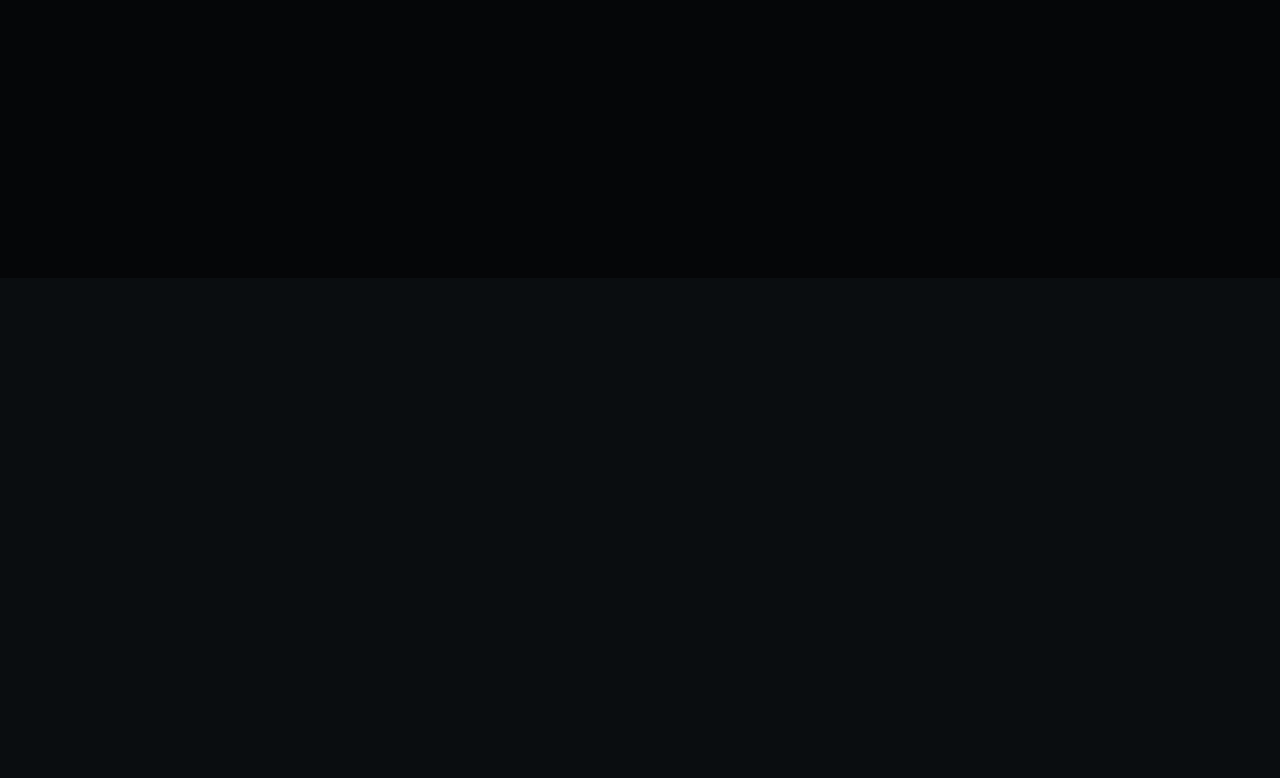
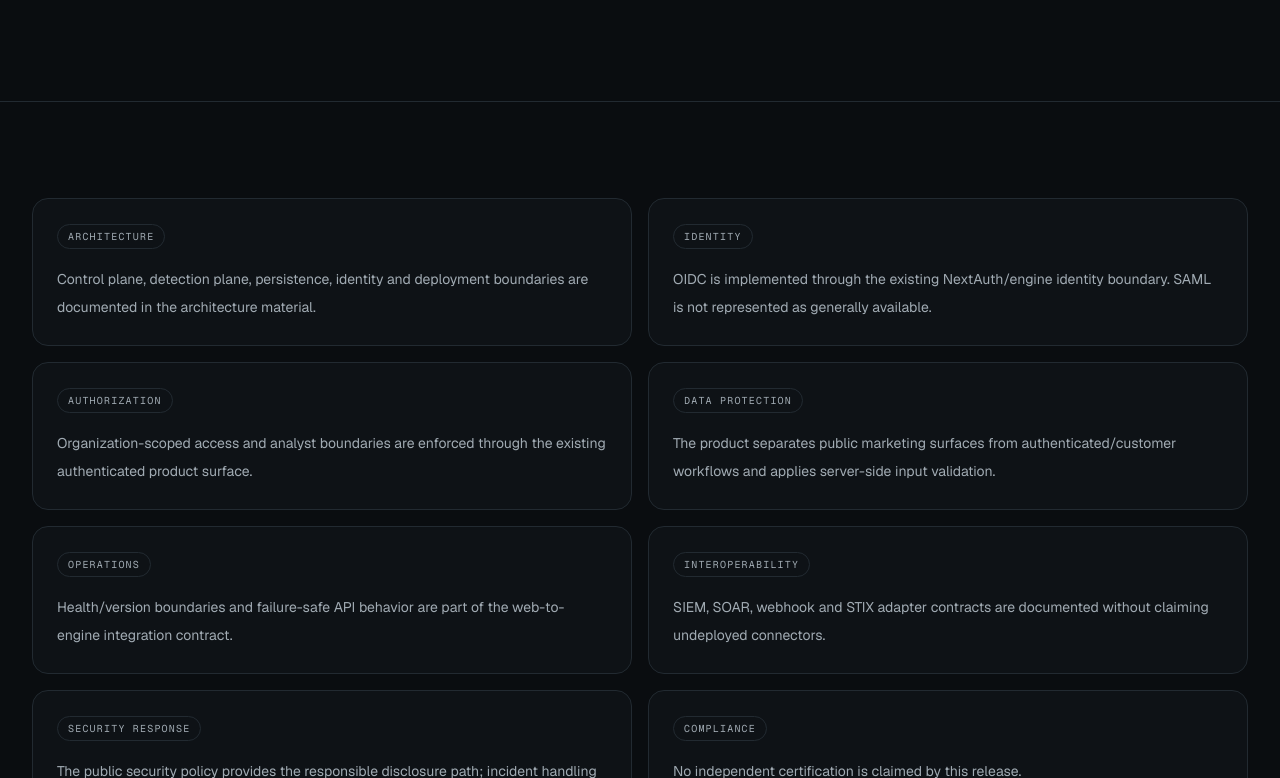
Before and after one commit to LloydCoder/tinlance-threatfade-web, a Next.js app: page /enterprise/procurement in a window 1280 px wide. Before the commit this address had no page. Shown: the part 522-1300 px from the top of the page. Before the commit the page ends 800 px from the top, so only its background shows below. Built offline with nearby package versions, Linux system fonts and the light colour scheme.

Commit message:
feat: add enterprise procurement center

```diff
--- /dev/null
+++ b/app/enterprise/procurement/page.tsx
@@ -0,0 +1,58 @@
+import type { Metadata } from "next";
+import { PageShell } from "@/components/layout/page-shell";
+import { TfBadge, TfPanel } from "@/components/ui/tf-primitives";
+
+export const metadata: Metadata = {
+  title: "Enterprise procurement",
+  description: "ThreatFade enterprise procurement and technical evaluation evidence index.",
+  alternates: { canonical: "/enterprise/procurement" },
+};
+
+const questionnaire = [
+  ["Architecture", "Control plane, detection plane, persistence, identity and deployment boundaries are documented in the architecture material."],
+  ["Identity", "OIDC is implemented through the existing NextAuth/engine identity boundary. SAML is not represented as generally available."],
+  ["Authorization", "Organization-scoped access and analyst boundaries are enforced through the existing authenticated product surface."],
+  ["Data protection", "The product separates public marketing surfaces from authenticated/customer workflows and applies server-side input validation."],
+  ["Operations", "Health/version boundaries and failure-safe API behavior are part of the web-to-engine integration contract."],
+  ["Interoperability", "SIEM, SOAR, webhook and STIX adapter contracts are documented without claiming undeployed connectors."],
+  ["Security response", "The public security policy provides the responsible disclosure path; incident handling remains deployment-specific."],
+  ["Compliance", "No independent certification is claimed by this release."],
+];
+
+export default function EnterpriseProcurementPage() {
+  return (
+    <PageShell
+      eyebrow="Enterprise procurement"
+      title="A technical evaluation package for security and procurement teams."
+      description="Use this index to evaluate architecture, identity, governance, interoperability and assurance boundaries before a pilot or commercial commitment."
+    >
+      <div className="grid gap-4 md:grid-cols-2">
+        {questionnaire.map(([title, body]) => (
+          <TfPanel key={title} className="p-6">
+            <TfBadge tone="neutral">{title}</TfBadge>
+            <p className="mt-4 text-sm leading-7 text-[var(--tf-text-muted)]">{body}</p>
+          </TfPanel>
+        ))}
+      </div>
+      <section className="mt-10 grid gap-4 md:grid-cols-3">
+        <TfPanel className="p-6">
+          <h2 className="font-semibold">Deployment model</h2>
+          <p className="mt-2 text-sm leading-6 text-[var(--tf-text-muted)]">Confirm deployment topology, environment ownership, network boundaries and operational responsibilities during technical evaluation.</p>
+        </TfPanel>
+        <TfPanel className="p-6">
+          <h2 className="font-semibold">Support & SLA</h2>
+          <p className="mt-2 text-sm leading-6 text-[var(--tf-text-muted)]">Commercial support and SLA terms are scoped during contracting rather than represented as a universal technical guarantee.</p>
+        </TfPanel>
+        <TfPanel className="p-6">
+          <h2 className="font-semibold">Subprocessors</h2>
+          <p className="mt-2 text-sm leading-6 text-[var(--tf-text-muted)]">A subprocessors list should be supplied for the actual customer deployment; this page does not invent a universal list.</p>
+        </TfPanel>
+      </section>
+      <div className="mt-10 flex flex-wrap gap-3">
+        <a className="tf-button tf-button-primary" href="/enterprise/security">Open security center</a>
+        <a className="tf-button" href="/enterprise">Enterprise evaluation</a>
+        <a className="tf-button" href="mailto:hello@tinlance.com?subject=ThreatFade%20Enterprise%20Procurement">Contact procurement</a>
+      </div>
+    </PageShell>
+  );
+}
```
